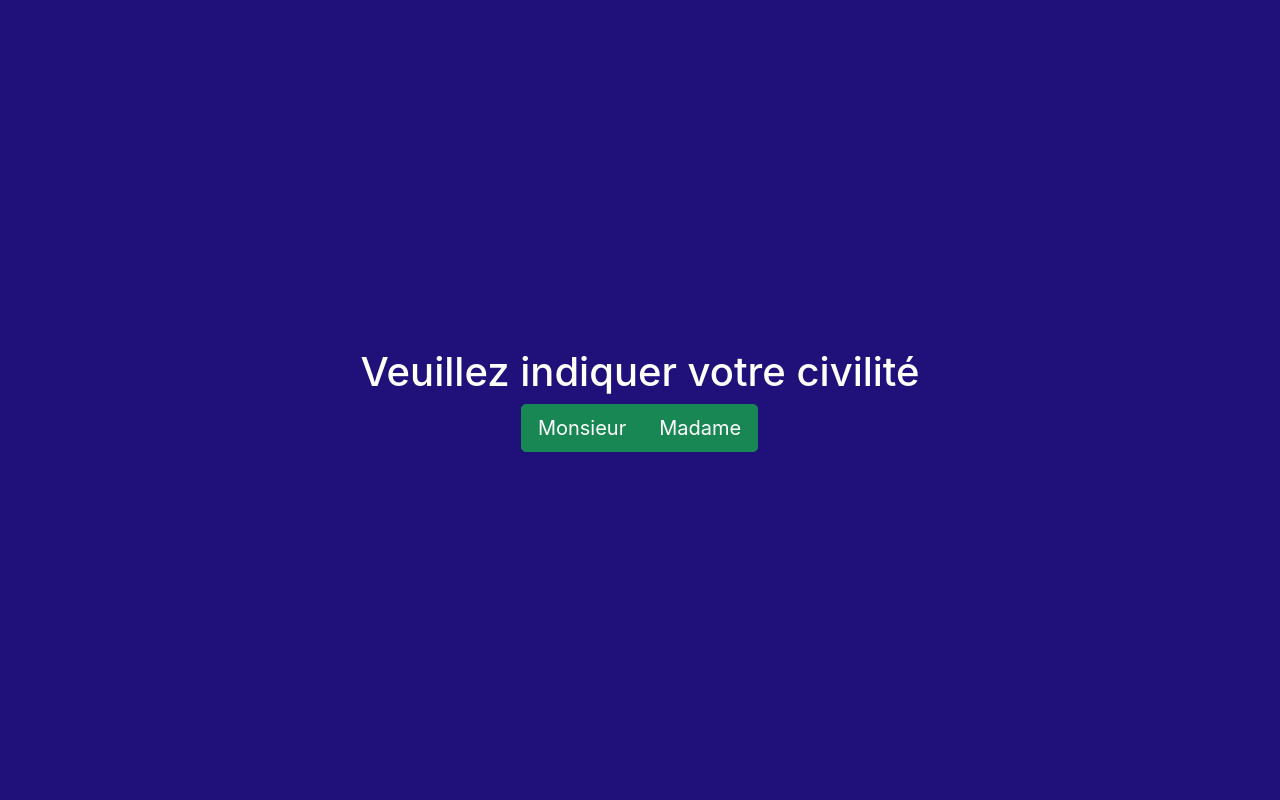
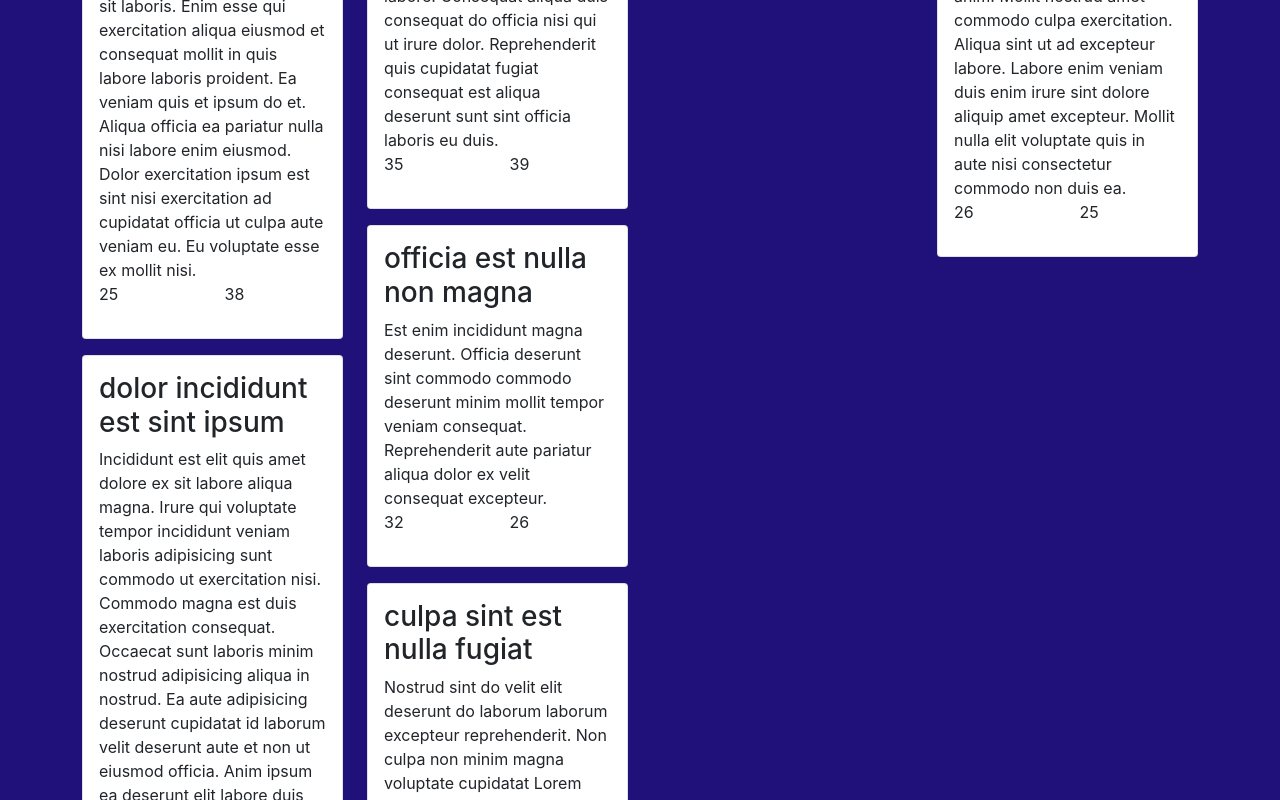
Before and after one commit to Pizzakath/formation-react, a React (Create React App) app: page / in a window 1280 px wide. Shown: the top 800 px of the page. Built offline with nearby package versions, Linux system fonts and the light colour scheme.

Commit message:
Liste des composants

```diff
--- a/src/App.js
+++ b/src/App.js
@@ -1,42 +1,150 @@
 import React, { useState } from "react";
+import Taches from "./pages/taches/Taches";
 
-function App({ value }) {
-  const [civilite, setCivilite] = useState(value);
+function App() {
 
-  const updateCivilite = (event) => {
-    const { target: { value: civiliteSaisie } } = event
-    console.log('====================================');
-    console.log(civiliteSaisie);
-    setCivilite(civiliteSaisie)
-    console.log('====================================');
-  }
+  // Appel serveur fetch, axios
+  const fakeTaches = [
+    {
+      "id": "612cca97c7ef959d6cc61003",
+      "titre": "ad consectetur culpa cillum sit",
+      "description": "Id mollit culpa et in deserunt qui officia minim duis labore labore. Consequat aliqua duis consequat do officia nisi qui ut irure dolor. Reprehenderit quis cupidatat fugiat consequat est aliqua deserunt sunt sint officia laboris eu duis.\r\n",
+      "ti": 35,
+      "tr": 39,
+      "statut": 2,
+      "users": [
+        {
+          "id": 0,
+          "name": "Kerri Hogan"
+        },
+        {
+          "id": 1,
+          "name": "Mcmahon England"
+        },
+        {
+          "id": 2,
+          "name": "Shepard Delaney"
+        }
+      ]
+    },
+    {
+      "id": "612cca979b3af5f49618448e",
+      "titre": "amet est sunt in magna",
+      "description": "Sunt ad excepteur nostrud anim. Sunt Lorem labore elit anim. Mollit nostrud amet commodo culpa exercitation. Aliqua sint ut ad excepteur labore. Labore enim veniam duis enim irure sint dolore aliquip amet excepteur. Mollit nulla elit voluptate quis in aute nisi consectetur commodo non duis ea.\r\n",
+      "ti": 26,
+      "tr": 25,
+      "statut": 4,
+      "users": [
+        {
+          "id": 0,
+          "name": "Clemons Whitehead"
+        },
+        {
+          "id": 1,
+          "name": "Dionne Tran"
+        },
+        {
+          "id": 2,
+          "name": "Griffin Flynn"
+        }
+      ]
+    },
+    {
+      "id": "612cca97c64011e7f53fc34e",
+      "titre": "officia est nulla non magna",
+      "description": "Est enim incididunt magna deserunt. Officia deserunt sint commodo commodo deserunt minim mollit tempor veniam consequat. Reprehenderit aute pariatur aliqua dolor ex velit consequat excepteur.\r\n",
+      "ti": 32,
+      "tr": 26,
+      "statut": 2,
+      "users": [
+        {
+          "id": 0,
+          "name": "Tillman Miles"
+        },
+        {
+          "id": 1,
+          "name": "Antoinette Decker"
+        },
+        {
+          "id": 2,
+          "name": "Phoebe Sampson"
+        }
+      ]
+    },
+    {
+      "id": "612cca97dcf5e797b9193b98",
+      "titre": "dolor labore cillum ea consequat",
+      "description": "Lorem duis cupidatat ea non sit laboris. Enim esse qui exercitation aliqua eiusmod et consequat mollit in quis labore laboris proident. Ea veniam quis et ipsum do et. Aliqua officia ea pariatur nulla nisi labore enim eiusmod. Dolor exercitation ipsum est sint nisi exercitation ad cupidatat officia ut culpa aute veniam eu. Eu voluptate esse ex mollit nisi.\r\n",
+      "ti": 25,
+      "tr": 38,
+      "statut": 1,
+      "users": [
+        {
+          "id": 0,
+          "name": "Frank Sanford"
+        },
+        {
+          "id": 1,
+          "name": "Delgado Leonard"
+        },
+        {
+          "id": 2,
+          "name": "Sherman Williamson"
+        }
+      ]
+    },
+    {
+      "id": "612cca97ce5c4dd0d3e8ebe7",
+      "titre": "dolor incididunt est sint ipsum",
+      "description": "Incididunt est elit quis amet dolore ex sit labore aliqua magna. Irure qui voluptate tempor incididunt veniam laboris adipisicing sunt commodo ut exercitation nisi. Commodo magna est duis exercitation consequat. Occaecat sunt laboris minim nostrud adipisicing aliqua in nostrud. Ea aute adipisicing deserunt cupidatat id laborum velit deserunt aute et non ut eiusmod officia. Anim ipsum ea deserunt elit labore duis nostrud excepteur excepteur. Fugiat ullamco adipisicing officia enim enim mollit dolore proident id enim voluptate.\r\n",
+      "ti": 36,
+      "tr": 29,
+      "statut": 1,
+      "users": [
+        {
+          "id": 0,
+          "name": "Elnora Wolfe"
+        },
+        {
+          "id": 1,
+          "name": "George Saunders"
+        },
+        {
+          "id": 2,
+          "name": "Aguirre James"
+        }
+      ]
+    },
+    {
+      "id": "612cca978fa2fc54b751eb44",
+      "titre": "culpa sint est nulla fugiat",
+      "description": "Nostrud sint do velit elit deserunt do laborum laborum excepteur reprehenderit. Non culpa non minim magna voluptate cupidatat Lorem Lorem id labore. Dolor mollit culpa voluptate tempor minim sunt. Reprehenderit in in minim amet nostrud. Consectetur duis eu nisi consectetur.\r\n",
+      "ti": 20,
+      "tr": 39,
+      "statut": 2,
+      "users": [
+        {
+          "id": 0,
+          "name": "Boyer Williams"
+        },
+        {
+          "id": 1,
+          "name": "Bobbie Fischer"
+        },
+        {
+          "id": 2,
+          "name": "Montoya Mendoza"
+        }
+      ]
+    }
+  ]
+  const [taches, setTaches] = useState(fakeTaches);
+
   return (
-    <div>
-      <div>
-        <h1>Veuillez indiquer votre civilité</h1>
-        {
-          civilite ?
-            (
-              <div className="py-3 text-center">
-                <h3 className="text-center"> {`Votre civilité est ${civilite === 'mr' ? 'Monsieur' : 'Madame'}`}</h3>
-                <button type="button" className="btn btn-primary" onClick={()=>setCivilite(null)}>Reinitialiser</button>
-              </div>
-            )
-            : null
-        }
-
-        <div className='text-center'>
-          <div className="btn-group btn-group-lg" role="group" aria-label="Basic radio toggle button group">
-            <input onClick={updateCivilite} type="radio" className="btn-check" name="btnradio" id="btnradio1" autoComplete="off" value="mr" />
-            <label className="btn btn-success" htmlFor="btnradio1">Monsieur</label>
-
-            <input onClick={updateCivilite} type="radio" className="btn-check" name="btnradio" id="btnradio2" autoComplete="off" value="mme" />
-            <label className="btn btn-success" htmlFor="btnradio2">Madame</label>
-          </div>
-        </div>
-      </div>
-
-    </div>
+    <section>
+      <h1>Liste de taches</h1>
+      <Taches taches={taches}/>
+    </section>
   );
 }
 
--- /dev/null
+++ b/src/pages/tache/Tache.jsx
@@ -0,0 +1,22 @@
+import { shape } from 'prop-types';
+import React from 'react';
+
+const Tache = ({tache : {titre, description, ti, tr}, item}) => {
+  return (
+      <div className="tache card mb-3 text-dark">
+      <div className="card-body">
+        <h3 className="card-title">{titre}</h3>
+        <div className="card-texte">{description}</div>
+        <p className='row'>
+          <span className='col-6'>{ti}</span>
+          <span className='col-6 text-right'>{tr}</span>
+        </p>
+       </div>
+      </div>
+  );
+}
+
+Tache.prototype = {
+  tache: shape({})
+}
+export default Tache;
--- /dev/null
+++ b/src/pages/taches/Taches.jsx
@@ -0,0 +1,27 @@
+import React from 'react';
+import Tache from '../tache/Tache';
+
+const Taches = ({taches}) => {
+  return (
+    <div className="container">
+      <div className="row">
+        {
+          [1, 2 ,3, 4].map((item) => (
+            <div className="col-sm-3" key={item}>
+
+              {
+                taches
+                .filter(tache => item === tache.statut)
+                .map(tache => <Tache tache={tache} key={tache.id} item={item}/>)
+              }
+            </div>
+
+          ))
+
+        }
+      </div>
+    </div>
+   );
+}
+
+export default Taches;
```
